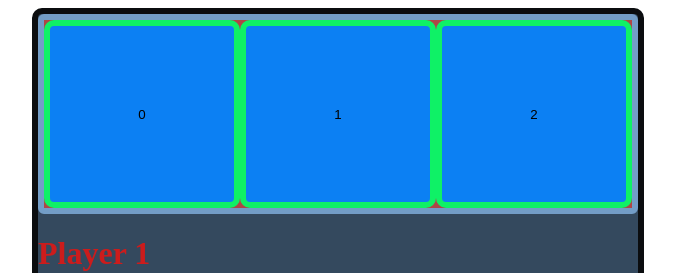
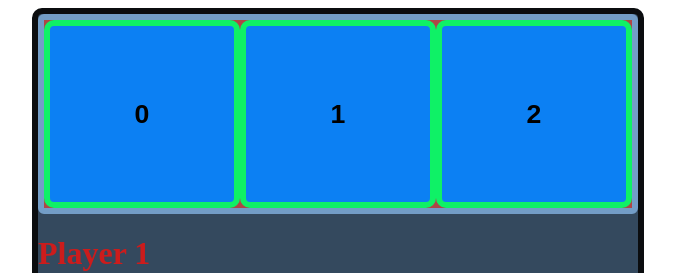
Before and after one commit to mabass2110/tic-tac-toe-React, a React (Vite) app: page / in a window 1280 px wide. Shown: the top 273 px of the page, without its empty margins (302-977 px from the left). Built offline with nearby package versions, Linux system fonts and the light colour scheme.

Commit message:
getting a random colour from palet array

```diff
--- a/src/colorGame00.jsx
+++ b/src/colorGame00.jsx
@@ -1,13 +1,24 @@
 import React from "react";
 
 const Square = ({id}) => {
-  return <button>{id}</button>
+
+  const palet = ['red','blue','green']
+
+  const getRandomColor = () => {
+   return palet[Math.floor(Math.random()*3)];
+  }
+  return (
+  <button onClick={(e) => {e.target.style.background = getRandomColor()}}>
+    <h1>{id}</h1>
+    </button>
+)
 }
 const Board = () => {
   const [player, setPlayer] = React.useState(1);
   let status = `Player ${player}`;
 
   const renderSquare = (i) => {
+
     return <Square id={i}></Square>
   }
   return (
```
